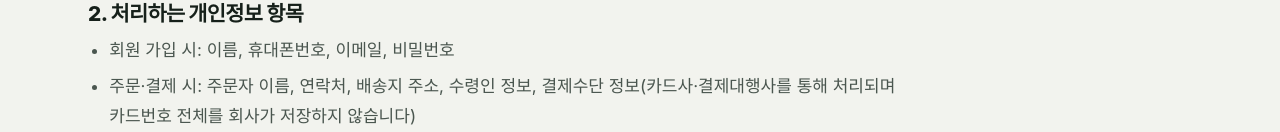
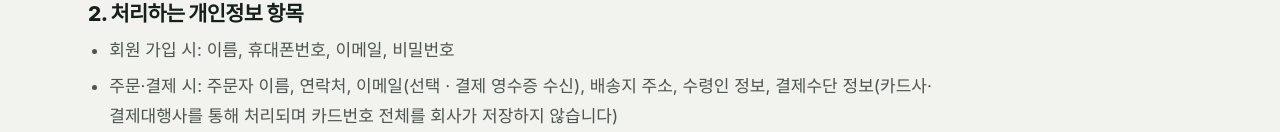
Before and after one commit to trsy217-glitch/alfs, a React (Vite) app: page /privacy in a window 1280 px wide. Shown: the part 820-952 px from the top of the page. Built offline with nearby package versions, Linux system fonts and the light colour scheme; no server answers; a web font is replaced by a local one.

Commit message:
개인정보처리방침: 주문 시 수집 항목에 이메일(선택) 추가

```diff
--- a/src/pages/Privacy.jsx
+++ b/src/pages/Privacy.jsx
@@ -19,7 +19,7 @@ export default function Privacy() {
       <h2>2. 처리하는 개인정보 항목</h2>
       <ul>
         <li>회원 가입 시: 이름, 휴대폰번호, 이메일, 비밀번호</li>
-        <li>주문·결제 시: 주문자 이름, 연락처, 배송지 주소, 수령인 정보, 결제수단 정보(카드사·결제대행사를 통해 처리되며 카드번호 전체를 회사가 저장하지 않습니다)</li>
+        <li>주문·결제 시: 주문자 이름, 연락처, 이메일(선택 · 결제 영수증 수신), 배송지 주소, 수령인 정보, 결제수단 정보(카드사·결제대행사를 통해 처리되며 카드번호 전체를 회사가 저장하지 않습니다)</li>
         <li>상담 신청 시: 이름, 연락처, 문의 내용, (선택) 이메일</li>
         <li>자동 수집 항목: 접속 IP, 접속 일시, 서비스 이용 기록, 브라우저 정보, 쿠키</li>
       </ul>
```
